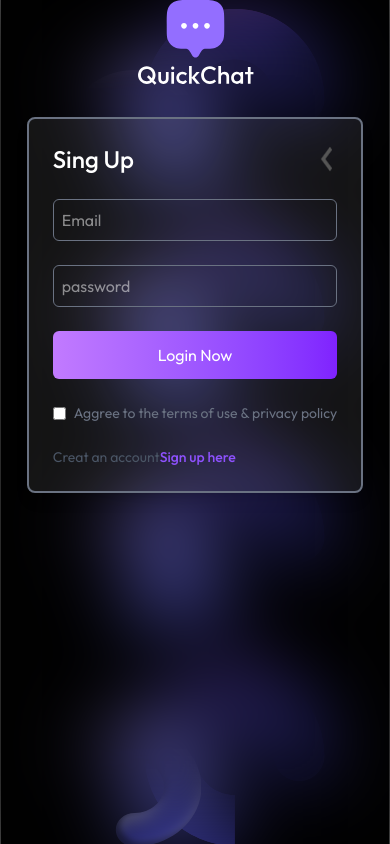
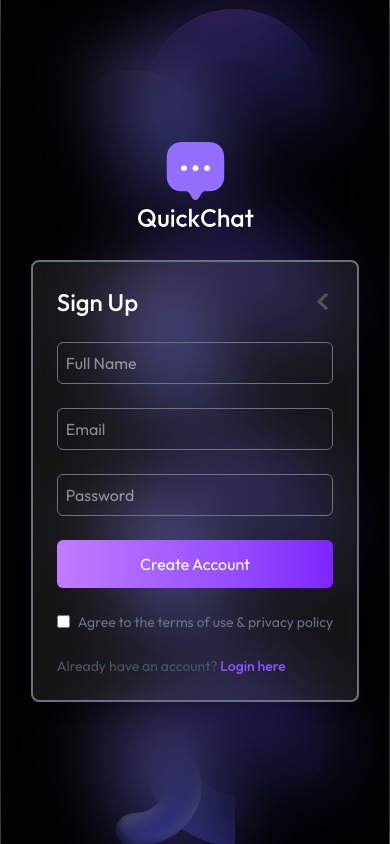
Before and after one commit to hafid2001/fullstack-chat-app, a React (Vite) app: page /login in a window 390 px wide. Built offline with nearby package versions, Linux system fonts and the light colour scheme.

Commit message:
start in profile page

```diff
--- a/src/pages/LoginPage.jsx
+++ b/src/pages/LoginPage.jsx
@@ -1,44 +1,67 @@
-import React from "react";
-import { useState } from "react";
+import React, { useState } from "react";
 import assets from "../assets/assets";
 
 const LoginPage = () => {
-  const [currState, setCurrState] = useState("Sing Up");
-  const [fullName, setfullName] = useState("");
+  const [currState, setCurrState] = useState("Sign Up");
+  const [fullName, setFullName] = useState("");
   const [email, setEmail] = useState("");
   const [password, setPassword] = useState("");
   const [bio, setBio] = useState("");
-  const [isDatasubmitted, setisDatasubmitted] = useState("");
+  const [isDataSubmitted, setIsDataSubmitted] = useState(false);
+
+  const onSubmitHandler = (e) => {
+    e.preventDefault();
+
+    if (currState === "Sign Up" && !isDataSubmitted) {
+      setIsDataSubmitted(true);
+      return;
+    }
+
+    // TODO: call your signup/login API here
+  };
 
   return (
-    <div className="min-h-screen bg-cover bg-center flex items-center justify-content-center gap-8 sm:justify-evenly max-sm:flex-col backdrop-blur-2xl">
+    <div className="min-h-screen bg-cover bg-center flex items-center justify-center gap-8 sm:justify-evenly max-sm:flex-col backdrop-blur-2xl">
       {/* Left Side */}
       <img src={assets.logo_big} alt="" className="w-[min(30vw,250px)]" />
+
       {/* Right Side */}
-      <form className="border-2 bg-white/8 text-white border-gray-500 p-6 flex flex-col gap-6 rounded-lg shadow-lg">
-        <h2 className="font-medium text-2xl flex justify-between align-items-center">
+      <form
+        onSubmit={onSubmitHandler}
+        className="border-2 bg-white/8 text-white border-gray-500 p-6 flex flex-col gap-6 rounded-lg shadow-lg"
+      >
+        <h2 className="font-medium text-2xl flex justify-between items-center">
           {currState}
-          <img src={assets.arrow_icon} alt="" className="w-5 cursor-pointer" />
+          <img
+            src={assets.arrow_icon}
+            alt=""
+            className="w-5 cursor-pointer"
+            onClick={() =>
+              isDataSubmitted
+                ? setIsDataSubmitted(false)
+                : setCurrState(currState === "Sign Up" ? "Login" : "Sign Up")
+            }
+          />
         </h2>
-        {currState === "Sign up" && !isDatasubmitted && (
+
+        {currState === "Sign Up" && !isDataSubmitted && (
           <input
-            onChange={(e) => setfullName(e.target.value)}
+            onChange={(e) => setFullName(e.target.value)}
             value={fullName}
             type="text"
-            className="p-2 border border-gray-500 rounded-md
-        focus:outline-none"
+            className="p-2 border border-gray-500 rounded-md focus:outline-none"
             required
-            placeholder="FullName"
+            placeholder="Full Name"
           />
         )}
-        {!isDatasubmitted && (
+
+        {!isDataSubmitted && (
           <>
             <input
               onChange={(e) => setEmail(e.target.value)}
               value={email}
               type="email"
-              className="p-2 border border-gray-500 rounded-md
-        focus:outline-none focus:ring-2 focus:ring-indigo-500"
+              className="p-2 border border-gray-500 rounded-md focus:outline-none focus:ring-2 focus:ring-indigo-500"
               required
               placeholder="Email"
             />
@@ -46,49 +69,62 @@ const LoginPage = () => {
               onChange={(e) => setPassword(e.target.value)}
               value={password}
               type="password"
-              className="p-2 border border-gray-500 rounded-md
-        focus:outline-none focus:ring-2 focus:ring-indigo-500"
+              className="p-2 border border-gray-500 rounded-md focus:outline-none focus:ring-2 focus:ring-indigo-500"
               required
-              placeholder="password"
+              placeholder="Password"
             />
           </>
         )}
-        {currState === "Sign up" && !isDatasubmitted && (
+
+        {currState === "Sign Up" && isDataSubmitted && (
           <textarea
             onChange={(e) => setBio(e.target.value)}
             value={bio}
             rows={4}
-            type="email"
-            className="p-2 border border-gray-500 rounded-md
-        focus:outline-none focus:ring-2 focus:ring-indigo-500"
+            className="p-2 border border-gray-500 rounded-md focus:outline-none focus:ring-2 focus:ring-indigo-500"
             required
-            placeholder="Email"
+            placeholder="Bio"
           ></textarea>
         )}
+
         <button
           type="submit"
           className="py-3 bg-gradient-to-r from-purple-400 to-violet-600 text-white rounded-md cursor-pointer"
         >
-          {currState === "Sign up " ? "Create Account " : "Login Now"}
+          {currState === "Sign Up" ? "Create Account" : "Login Now"}
         </button>
-          <div className='flex items-center gap-2 text-sm text-gray-500'>
-            <input type="checkbox"/>
-            <p>Aggree to the terms of use & privacy policy</p>
 
-          </div>
+        <div className="flex items-center gap-2 text-sm text-gray-500">
+          <input type="checkbox" required />
+          <p>Agree to the terms of use & privacy policy</p>
+        </div>
 
-            <div className='flex items-center gap-2 '>
-                {currState === "Sign up " ? (
-                 <p className='text-sm text-gray-600'>Already have an account? <span className='font-medium cursor-pointer' >Login here</span></p>
-                ) : (
-
-                <p className='text-sm text-gray-600 '>Creat an account<span className='font-medium text-violet-500 cursor-pointer' >Sign up here</span></p>
-
-
-                )}
-
-            </div>
-
+        <div className="flex items-center gap-2">
+          {currState === "Sign Up" ? (
+            <p className="text-sm text-gray-600">
+              Already have an account?{" "}
+              <span
+                onClick={() => {
+                  setCurrState("Login");
+                  setIsDataSubmitted(false);
+                }}
+                className="font-medium text-violet-500 cursor-pointer"
+              >
+                Login here
+              </span>
+            </p>
+          ) : (
+            <p className="text-sm text-gray-600">
+              Create an account{" "}
+              <span
+                onClick={() => setCurrState("Sign Up")}
+                className="font-medium text-violet-500 cursor-pointer"
+              >
+                Sign up here
+              </span>
+            </p>
+          )}
+        </div>
       </form>
     </div>
   );
--- a/src/pages/ProfilePage.jsx
+++ b/src/pages/ProfilePage.jsx
@@ -1,7 +1,32 @@
 import React from "react";
+import { useState } from "react";
+import { useNavigate } from "react-router-dom";
+const ProfilePage = () => {
+const [selectedUser, setSelectedUser] = useState(false);
+const navigate = useNavigate();
+const [name,setName] = useState("Ahmd Ali");
+const [bio,setBio] = useState("I am a software engineer");
+return(
+  <div className='min-h-secreen bg-cover bg-no-repeat flex items-center justify-center'>
+    <div className='w-5/6 max-w-2xl backdrop-blur-2xl text-gray-300 border-2 border-gray-600 flex items-center justify-between max-sm:flex-col-reverse rounded-lg' >
+    <form className="flex flex-col gap-5 p-10 flex-1">
+      <h3 className="text-lg">Profile details</h3>
+      <label htmlFor="avatar" className='flex items-center gap3 cursor-pointer'>
+        <input type="file" id="avatar" accept=".png, .jpg,.jpeg "hidden/>
+        <img src={""} alt=""/>
+      </label>
 
-const ProfilePage = () => {
-  return <div></div>;
+    </form>
+    <img src="" alt=""/>
+    </div>
+
+  </div>
+
+
+
+
+
+)
 };
 
 export default ProfilePage;
```
